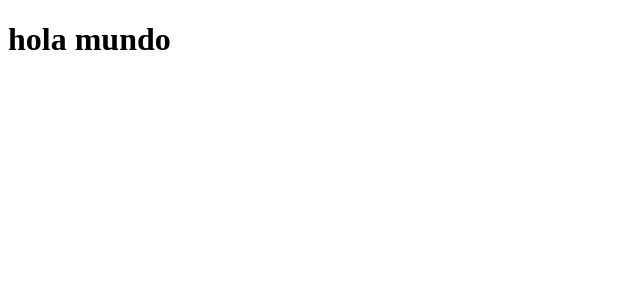
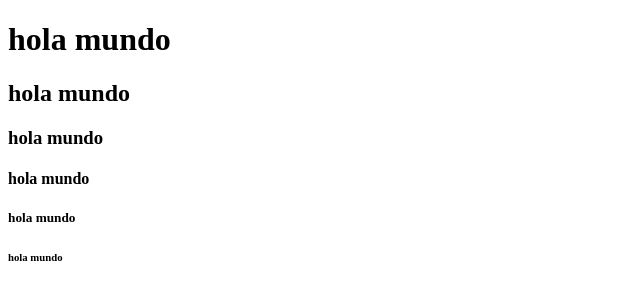
Before and after one commit to Benjamin-brll/pruebaVersions, a plain HTML site: page index.html in a window 1280 px wide. Shown: the whole page, without its empty margins (0-640 px from the left). Drawn offline with Linux system fonts and the light colour scheme.

Commit message:
segundo commit

```diff
--- a/index.html
+++ b/index.html
@@ -8,5 +8,10 @@
 </head>
 <body>
     <h1>hola mundo</h1>
+    <h2>hola mundo</h2>
+    <h3>hola mundo</h3>
+    <h4>hola mundo</h4>
+    <h5>hola mundo</h5>
+    <h6>hola mundo</h6>
 </body>
 </html>
```
